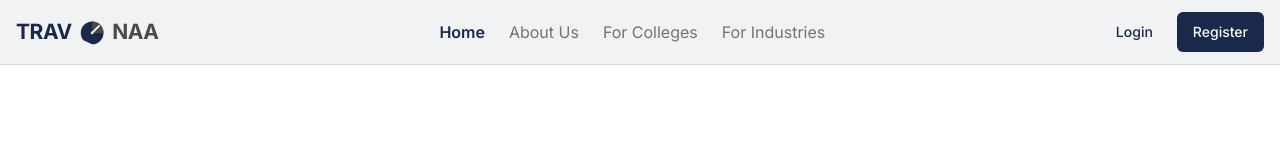
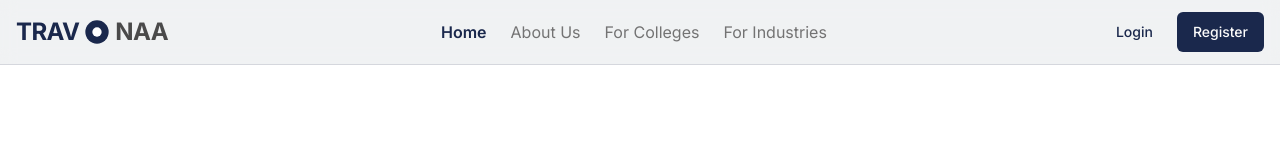
Before and after one commit to Sujan-coder-sudo/Travonaa_Demo, a Next.js app: page / in a window 1280 px wide. Shown: the top 160 px of the page. Built offline with nearby package versions, Linux system fonts and the light colour scheme.

Commit message:
buddy it is wrong

```diff
--- a/src/components/logo.tsx
+++ b/src/components/logo.tsx
@@ -11,56 +11,23 @@ export const Logo: FC<LogoProps> = ({ className }) => {
     <Link
       href="/"
       className={cn(
-        'flex items-center gap-2 text-primary',
+        'flex items-center gap-1 text-primary',
         className
       )}
     >
-      <svg
-        className="h-7 w-auto"
-        viewBox="0 0 170 32"
-        fill="none"
-        xmlns="http://www.w3.org/2000/svg"
-      >
-        <g clipPath="url(#clip0_final_logo)">
-          <text
-            x="0"
-            y="24"
-            fontFamily="Inter, sans-serif"
-            fontSize="24"
-            fontWeight="bold"
-            fill="hsl(var(--foreground))"
-            className="font-headline"
-            letterSpacing="-0.5"
-          >
-            TRAV
-          </text>
-
-          <g transform="translate(74, 4)">
-             <path d="M13 26C20.1797 26 26 20.1797 26 13C26 5.8203 20.1797 0 13 0C5.8203 0 0 5.8203 0 13C0 16.2248 1.15377 19.1672 3.09705 21.4173L13 26Z" fill="hsl(var(--foreground))"/>
-             <path d="M13 0 A 13 13 0 0 1 26 13 L 13 13 Z" fill="#4A4A4A" />
-             <circle cx="13" cy="13" r="1.5" fill="white"/>
-             <path d="M13 13 L21 5" stroke="white" strokeWidth="2" strokeLinecap="round"/>
-          </g>
-
-          <text
-            x="110"
-            y="24"
-            fontFamily="Inter, sans-serif"
-            fontSize="24"
-            fontWeight="bold"
-            fill="#4A4A4A"
-            className="font-headline"
-            letterSpacing="-0.5"
-          >
-            NAA
-          </text>
-        </g>
-        <defs>
-          <clipPath id="clip0_final_logo">
-            <rect width="170" height="32" fill="white"/>
-          </clipPath>
-        </defs>
-      </svg>
+        <span className="font-headline text-2xl font-bold tracking-tight text-foreground">TRAV</span>
+        <svg
+            width="24"
+            height="24"
+            viewBox="0 0 24 24"
+            fill="none"
+            xmlns="http://www.w3.org/2000/svg"
+            className="h-7 w-auto"
+        >
+            <circle cx="12" cy="12" r="10" fill="hsl(var(--foreground))" />
+            <circle cx="12" cy="12" r="4" fill="white" />
+        </svg>
+        <span className="font-headline text-2xl font-bold tracking-tight" style={{ color: '#4A4A4A' }}>NAA</span>
     </Link>
   );
 };
```
